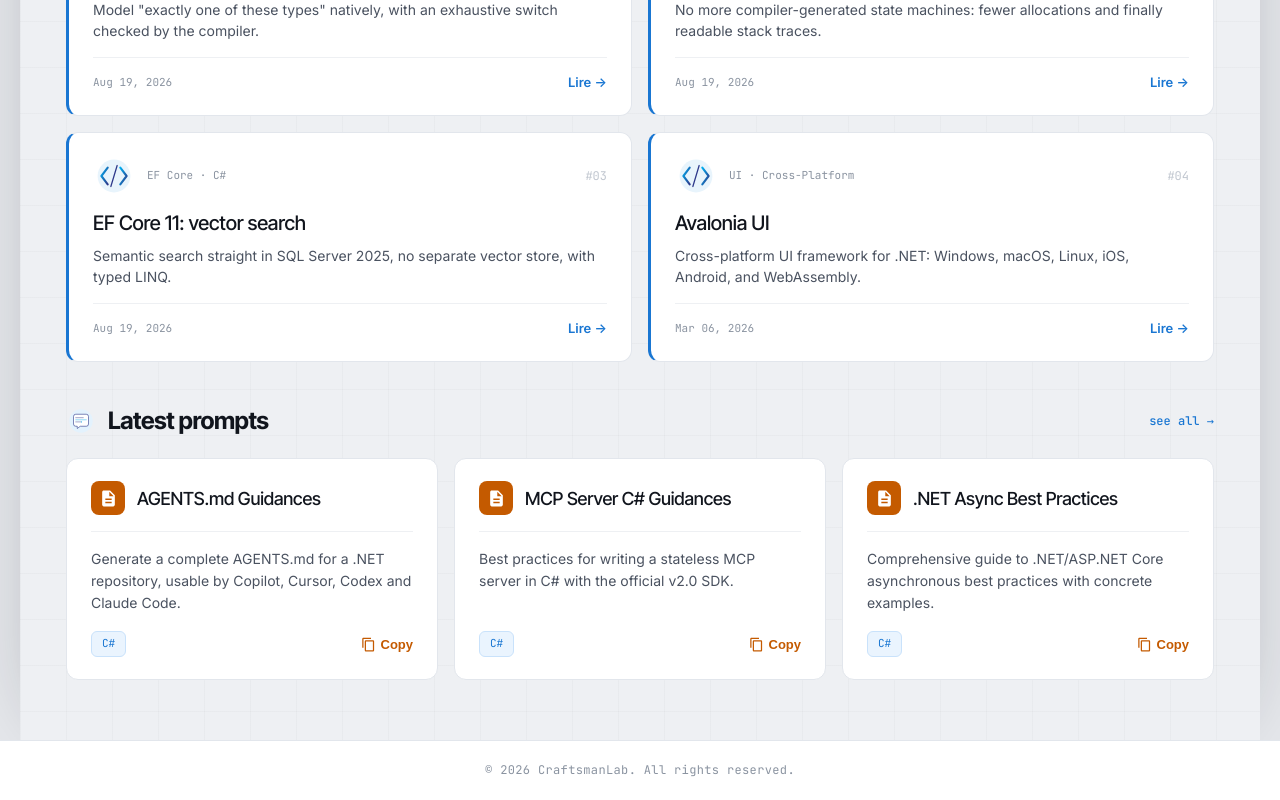
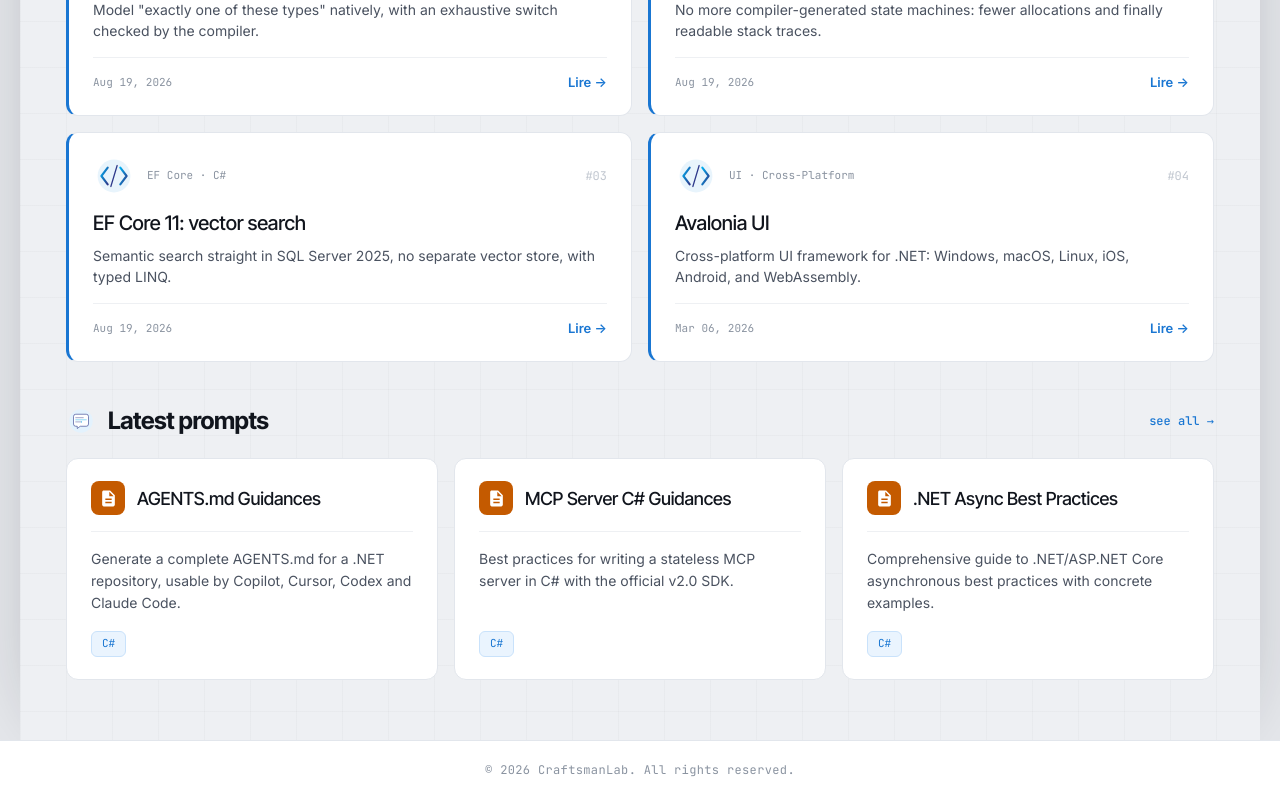
Before and after one commit to georgesp/CraftsmanLab, a React (Vite) app in the folder front/: page / in a window 1280 px wide. Shown: the part 1056-1856 px from the top of the page. Built offline with nearby package versions, Linux system fonts and the light colour scheme.

Commit message:
Suppression bouton copier pour prompts

```diff
--- a/front/src/components/prompts/AtelierPromptsGrid.tsx
+++ b/front/src/components/prompts/AtelierPromptsGrid.tsx
@@ -1,7 +1,6 @@
-import React, { useState } from 'react';
-import { Box, Typography, Snackbar } from '@mui/material';
+import React from 'react';
+import { Box, Typography } from '@mui/material';
 import DescriptionIcon from '@mui/icons-material/Description';
-import ContentCopyIcon from '@mui/icons-material/ContentCopy';
 import { Link as RouterLink } from 'react-router-dom';
 import { useTranslation } from 'react-i18next';
 import { AtelierCard, RubricBadge } from '../atelier';
@@ -14,7 +13,6 @@
 
 export const AtelierPromptsGrid: React.FC<Props> = ({ items: externalItems }) => {
   const { t } = useTranslation(['prompts', 'pages']);
-  const [toastOpen, setToastOpen] = useState(false);
   const items = (externalItems ?? promptsList).filter((p) => p.slug !== 'more');
 
   const tr = (slug: string, key: string, fallback: string) => {
@@ -22,18 +20,7 @@
     return translated || fallback;
   };
 
-  const handleCopy = async (e: React.MouseEvent, text: string) => {
-    e.stopPropagation();
-    try {
-      await navigator.clipboard.writeText(text);
-      setToastOpen(true);
-    } catch {
-      /* clipboard indisponible : silencieux */
-    }
-  };
-
   return (
-    <>
     <Box
       sx={{
         display: 'grid',
@@ -104,7 +91,6 @@
                 mt: '18px',
                 display: 'flex',
                 alignItems: 'center',
-                  justifyContent: 'space-between',
               }}
             >
               {tag && (
@@ -124,44 +110,11 @@
                   {tag}
                 </Box>
               )}
-                <Box
-                  component="button"
-                  type="button"
-                  onClick={(e: React.MouseEvent) => handleCopy(e, desc)}
-                  sx={{
-                    // Au-dessus du lien etire de la carte, sinon inaccessible.
-                    position: 'relative',
-                    zIndex: 1,
-                    display: 'inline-flex',
-                    alignItems: 'center',
-                    gap: '5px',
-                    border: 0,
-                    background: 'transparent',
-                    cursor: 'pointer',
-                    p: 0,
-                    fontSize: '13px',
-                    fontWeight: 600,
-                    color: COLORS.atelier.prompts,
-                    '& svg': { fontSize: 15 },
-                  }}
-                >
-                  <ContentCopyIcon />
-                  {t('pages:prompts.copy', { defaultValue: 'Copier' })}
-                </Box>
             </Box>
           </AtelierCard>
         );
       })}
     </Box>
-
-      <Snackbar
-        open={toastOpen}
-        autoHideDuration={2000}
-        onClose={() => setToastOpen(false)}
-        message={t('pages:prompts.copied', { defaultValue: 'Copié !' })}
-        anchorOrigin={{ vertical: 'bottom', horizontal: 'center' }}
-      />
-    </>
   );
 };
 
```
Lines whose indentation alone changed are shown as unchanged.
